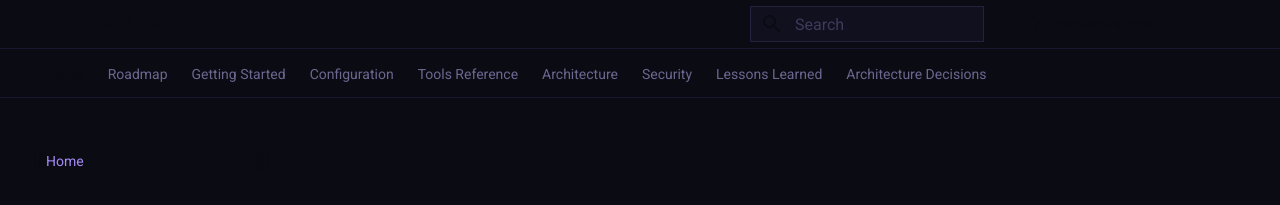
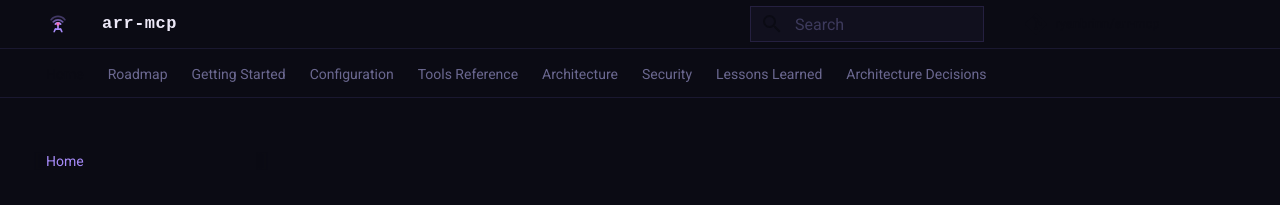
Before and after one commit to ryanbrinn/arr-mcp, an MkDocs documentation site: the page built from docs/index.md, in a window 1280 px wide. Shown: the top 205 px of the page. Built offline with MkDocs 1.6.1 and Material for MkDocs 9.7.7, drawn with Linux system fonts in a browser that asks for light colours; comment, search, counter and statistics services are not loaded.

Commit message:
Fix: add logo SVG, wire theme.logo, fix hero top padding

```diff
--- a/docs/stylesheets/extra.css
+++ b/docs/stylesheets/extra.css
@@ -2,60 +2,64 @@
 
 :root,
 [data-md-color-scheme="slate"] {
-  /* Primary: lavender violet */
   --md-primary-fg-color:              #a78bfa;
   --md-primary-fg-color--light:       #c4b0fd;
   --md-primary-fg-color--dark:        #7c5cfc;
   --md-primary-bg-color:              #0b0b14;
   --md-primary-bg-color--light:       #11101e;
 
-  /* Accent: pink */
   --md-accent-fg-color:               #f472b6;
   --md-accent-fg-color--transparent:  rgba(244,114,182,.1);
   --md-accent-bg-color:               #0b0b14;
 
-  /* Page background */
   --md-default-bg-color:              #0b0b14;
   --md-default-bg-color--light:       #11101e;
   --md-default-bg-color--lighter:     #16142a;
   --md-default-bg-color--lightest:    #1a1830;
 
-  /* Text */
   --md-default-fg-color:              #ede9f8;
   --md-default-fg-color--light:       #c4b0fd;
   --md-default-fg-color--lighter:     #6b6890;
   --md-default-fg-color--lightest:    #3d3a5c;
 
-  /* Code blocks */
   --md-code-bg-color:                 #11101e;
   --md-code-fg-color:                 #c4b0fd;
   --md-code-hl-color:                 rgba(167,139,250,.15);
 
-  /* Links */
   --md-typeset-a-color:               #a78bfa;
 
-  /* Admonitions */
   --md-admonition-bg-color:           #11101e;
 
-  /* Footer */
-  --md-footer-bg-color:               #0b0b14;
+  --md-footer-bg-color:               #07070f;
   --md-footer-bg-color--dark:         #07070f;
   --md-footer-fg-color:               #6b6890;
   --md-footer-fg-color--light:        #3d3a5c;
   --md-footer-fg-color--lighter:      #252040;
 }
 
-/* Nav header */
+/* Header */
 .md-header {
   background-color: #0b0b14;
   border-bottom: 1px solid #1a1830;
   box-shadow: none;
+  position: sticky;
+  top: 0;
+  z-index: 100;
 }
 
 .md-header__title {
   font-family: ui-monospace, 'Cascadia Code', 'Fira Mono', monospace;
   font-size: .85rem;
   letter-spacing: .03em;
+  color: #ede9f8;
+}
+
+/* Keep logo the right size and don't invert it */
+.md-logo img,
+.md-logo svg {
+  width: 24px;
+  height: 24px;
+  filter: none;
 }
 
 /* Nav tabs */
@@ -82,31 +86,18 @@
   text-transform: uppercase;
 }
 
-.md-nav__link {
-  color: #6b6890;
-}
+.md-nav__link { color: #6b6890; }
+.md-nav__link:hover,
+.md-nav__link--active { color: #a78bfa; }
+.md-nav__link--active { font-weight: 500; }
 
-.md-nav__link:hover,
-.md-nav__link--active {
-  color: #a78bfa;
-}
-
-.md-nav__link--active {
-  font-weight: 500;
-}
-
-/* Content */
-.md-content {
-  background-color: #0b0b14;
-}
+/* Content area */
+.md-content { background-color: #0b0b14; }
 
 .md-typeset h1 {
   color: #ede9f8;
   font-weight: 700;
   letter-spacing: -.02em;
-}
-
-.md-typeset h1 {
   border-bottom: 1px solid #1a1830;
   padding-bottom: .4em;
 }
@@ -117,13 +108,8 @@
   font-weight: 600;
 }
 
-.md-typeset a {
-  color: #a78bfa;
-}
-
-.md-typeset a:hover {
-  color: #c4b0fd;
-}
+.md-typeset a { color: #a78bfa; }
+.md-typeset a:hover { color: #c4b0fd; }
 
 /* Tables */
 .md-typeset table:not([class]) {
@@ -146,13 +132,8 @@
   color: #ede9f8;
 }
 
-.md-typeset table:not([class]) tr:nth-child(odd) td {
-  background-color: #11101e;
-}
-
-.md-typeset table:not([class]) tr:hover td {
-  background-color: #1a1830;
-}
+.md-typeset table:not([class]) tr:nth-child(odd) td { background-color: #11101e; }
+.md-typeset table:not([class]) tr:hover td { background-color: #1a1830; }
 
 /* Code */
 .md-typeset code {
@@ -164,17 +145,12 @@
   font-size: .85em;
 }
 
-.md-typeset pre > code {
-  background-color: #11101e;
-  border: 1px solid #252040;
-  border-radius: 8px;
-  color: #c4b0fd;
-}
-
+.md-typeset pre > code,
 .highlight {
   background-color: #11101e !important;
   border: 1px solid #252040;
   border-radius: 8px;
+  color: #c4b0fd;
 }
 
 /* Admonitions */
@@ -198,32 +174,22 @@
   border: 1px solid #252040;
   color: #ede9f8;
 }
+.md-search__input::placeholder { color: #3d3a5c; }
 
-.md-search__input::placeholder {
-  color: #3d3a5c;
-}
+/* Scrollbar */
+::-webkit-scrollbar { width: 6px; height: 6px; }
+::-webkit-scrollbar-track { background: #0b0b14; }
+::-webkit-scrollbar-thumb { background: #252040; border-radius: 3px; }
+::-webkit-scrollbar-thumb:hover { background: #3b2d7a; }
 
-/* Scroll bar */
-::-webkit-scrollbar {
-  width: 6px;
-  height: 6px;
-}
-
-::-webkit-scrollbar-track {
-  background: #0b0b14;
-}
-
-::-webkit-scrollbar-thumb {
-  background: #252040;
-  border-radius: 3px;
-}
-
-::-webkit-scrollbar-thumb:hover {
-  background: #3b2d7a;
-}
-
-/* Home page — hide the default content wrapper padding */
+/* Home page — remove the default content inner padding so our hero fills edge-to-edge */
 .md-content--home .md-content__inner {
   padding: 0;
   margin: 0;
+  max-width: 100%;
 }
+
+/* Ensure hero section clears the sticky header (header ~56px + tabs ~48px = ~104px) */
+.home-hero {
+  padding-top: 80px;
+}
--- a/mkdocs.yml
+++ b/mkdocs.yml
@@ -7,6 +7,11 @@
 theme:
   name: material
   custom_dir: docs/overrides
+  logo: assets/logo.svg
+  favicon: assets/logo.svg
+  font:
+    text: false
+    code: false
   palette:
     - scheme: slate
       primary: custom
```
Also changed, not shown: docs/assets/logo.svg (added).
